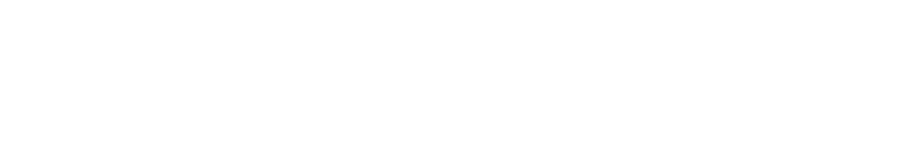
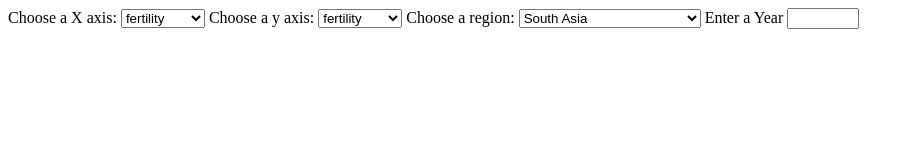
Before and after one commit to AshishSanthaKumar/Fancy-Gapminder-D3-Js, a plain HTML site: page index.html in a window 1280 px wide. Shown: the whole page, without its empty margins (0-914 px from the left). Drawn offline with nearby package versions, Linux system fonts and the light colour scheme.

Commit message:
Input Buttons and text box added

```diff
--- a/index.html
+++ b/index.html
@@ -8,6 +8,33 @@
     <link rel="stylesheet" href="css/style.css">
 </head>
 <body>
+    <label for="x">Choose a X axis:</label>
+        <select name="x axis" id="x">
+            <option value="fertility">fertility</option>
+            <option value="income">income</option>
+            <option value="life_exp">life_exp</option>
+            <option value="population">population</option>
+        </select>
+    <label for="y">Choose a y axis:</label>
+        <select name="y axis" id="y">
+            <option value="fertility">fertility</option>
+            <option value="income">income</option>
+            <option value="life_exp">life_exp</option>
+            <option value="population">population</option>
+        </select>
+    <label for="region">Choose a region:</label>
+        <select name="region" id="region">
+            <option value="South Asia">South Asia</option>
+            <option value="Europe & Central Asia">Europe & Central Asia</option>
+            <option value="Middle East & North Africa">Middle East & North Africa</option>
+            <option value="Sub-Saharan Africa">Sub-Saharan Africa</option>
+            <option value="Latin America & Caribbean">Latin America & Caribbean</option>
+            <option value="East Asia & Pacific">East Asia & Pacific</option>
+            <option value="all">all</option>
+        </select>
+    <label for="year">Enter a Year</label>
+        <input type="number" id="year" name="year" min="1800" max="2100">
+
     <div id="chart"></div>
 </body>
 <script src="index.js"></script>
--- a/index.js
+++ b/index.js
@@ -33,7 +33,6 @@ var g = d3.select("#chart")
         fertility = values[4];
         console.log(pop);
 
-
     })
 
     });
```
